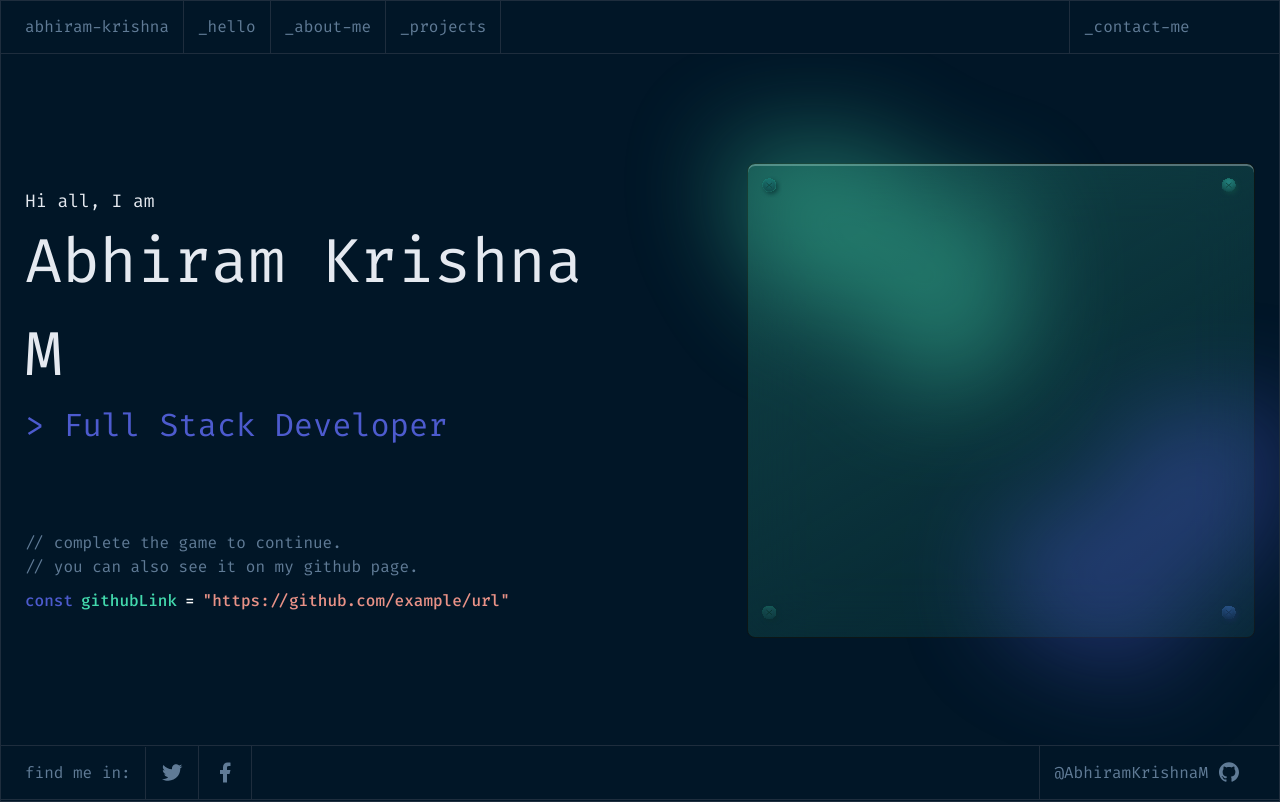
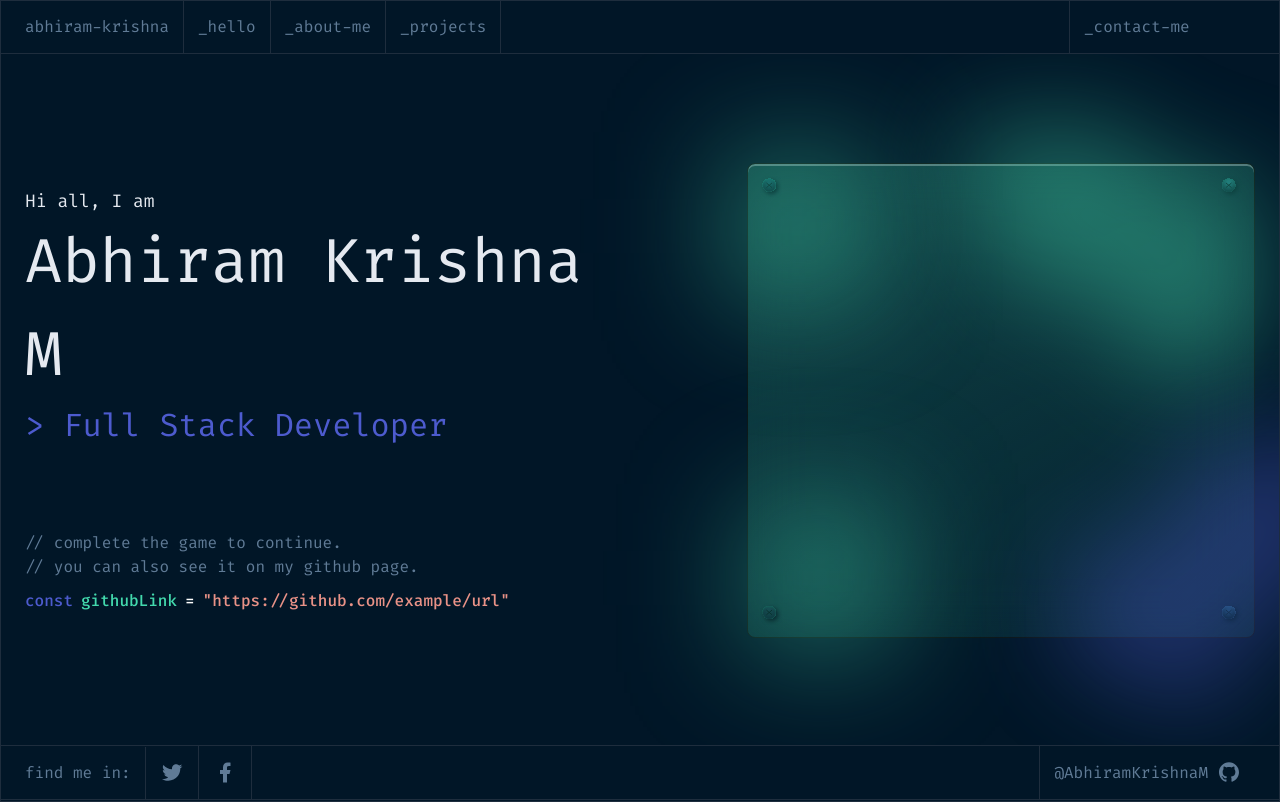
Before and after one commit to AbhiramKrishnaM/Portfolio, a Vue app: page / in a window 1280 px wide. Built offline with nearby package versions, Linux system fonts and the light colour scheme.

Commit message:
added style changes

```diff
--- a/src/components/SnakeGame.vue
+++ b/src/components/SnakeGame.vue
@@ -1,16 +1,19 @@
 <template>
   <div id="snake-game" class="relative p-3">
+    <div class="top-left-fill"></div>
+    <div class="bottom-left-fill"></div>
+
     <img
       id="green-vector"
       :src="Green"
       alt="Background halo"
-      class="absolute -left-32 -top-32"
+      class="absolute left-7 -top-9"
     />
 
     <img
       :src="Blue"
       alt="Background halo"
-      class="absolute -right-36 -bottom-36"
+      class="absolute -right-13 -bottom-11"
     />
 
     <img
@@ -67,4 +70,32 @@ import BoltTopRight from "~/icons/bolt-up-right.svg";
   box-shadow: 0px 2px 0px 0px rgba(255, 255, 255, 0.3) inset;
   backdrop-filter: blur(32px);
 }
+
+.top-left-fill,
+.bottom-left-fill,
+.bottom-right-fill {
+  position: absolute;
+  width: 100px;
+  height: 100px;
+  opacity: 1;
+  filter: blur(70px);
+}
+
+.top-left-fill {
+  top: 27;
+  left: 0;
+  background: #43d9ad;
+}
+
+.bottom-left-fill {
+  bottom: 9px;
+  left: 23px;
+  background: #43d9ad;
+}
+
+.bottom-right-fill {
+  bottom: 0;
+  right: 0;
+  background: #4d5bce;
+}
 </style>
--- a/tailwind.config.js
+++ b/tailwind.config.js
@@ -38,6 +38,13 @@ export default {
       gap: {
         92: "5.75rem",
       },
+
+      inset: {
+        7: "7rem",
+        9: "9rem",
+        11: "11rem",
+        13: "13rem",
+      },
     },
   },
   plugins: [],
```
